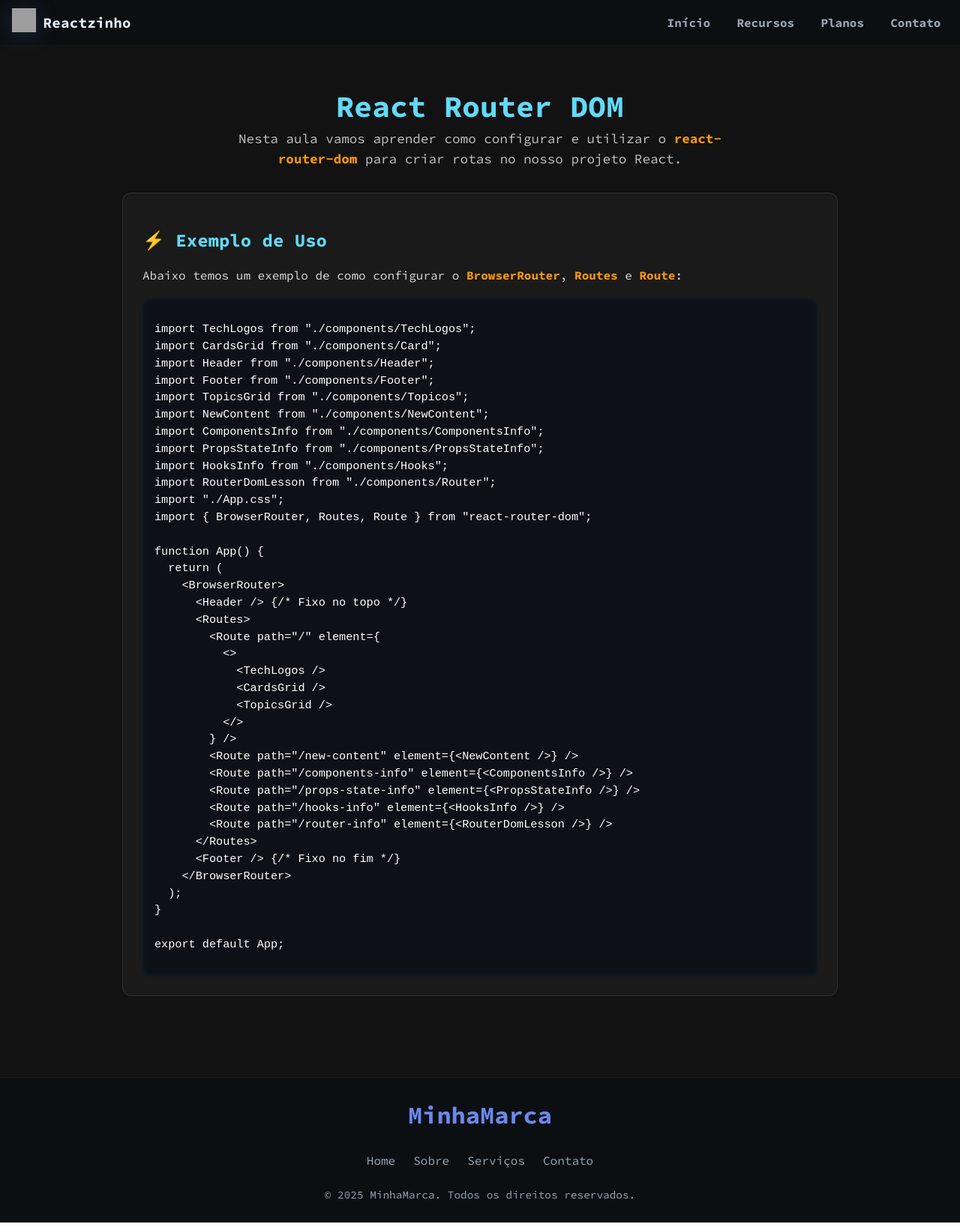
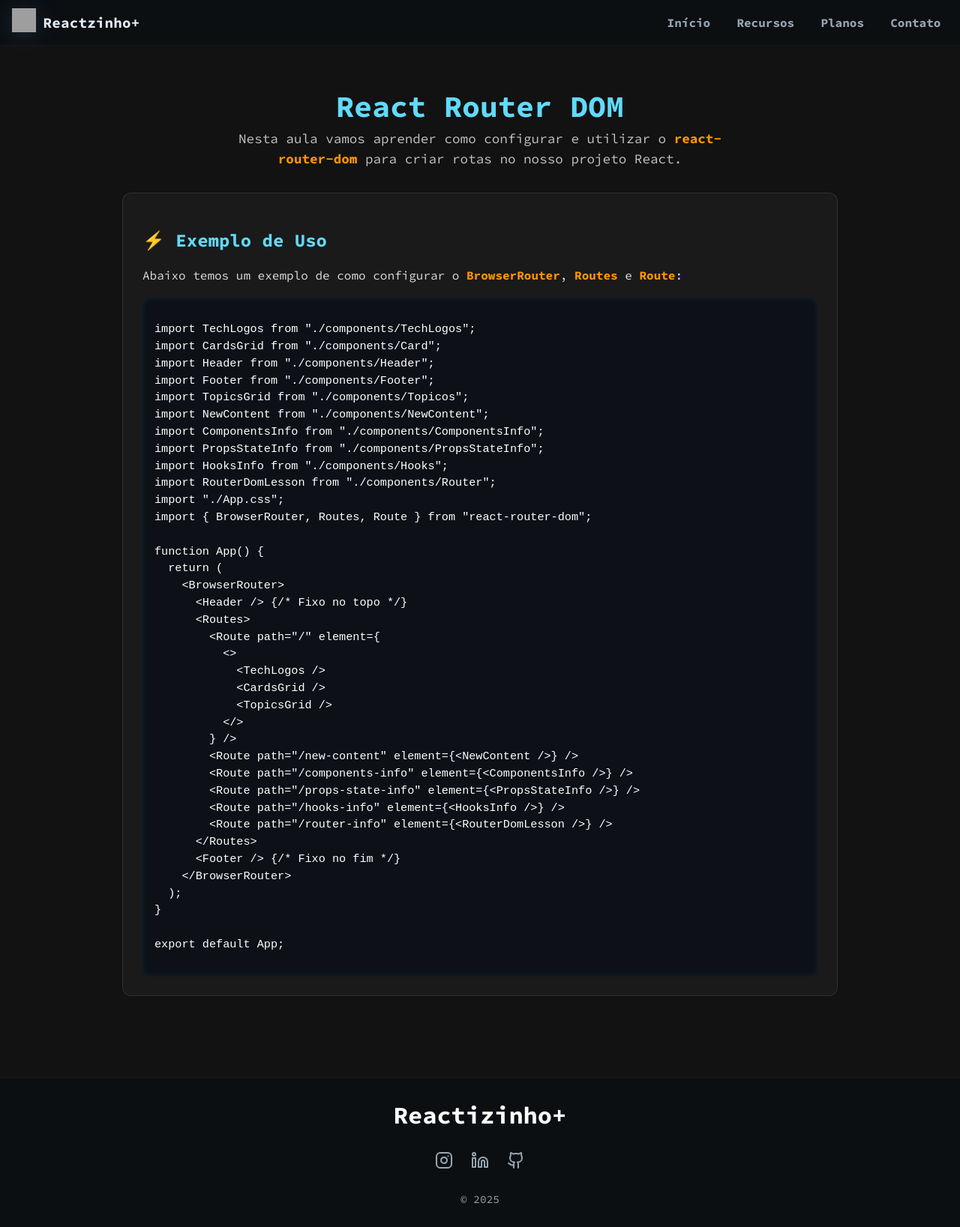
Before and after one commit to euapariciocoelho1996/Projeto_React, a React (Vite) app: page /router-info in a window 1280 px wide. Shown: the whole page at 75% size. Built offline with nearby package versions, Linux system fonts and the light colour scheme; grey boxes are pictures that could not be loaded.

Commit message:
Footer completo

```diff
--- a/index.html
+++ b/index.html
@@ -5,7 +5,7 @@
     <link rel="icon" type="image/png" href="src/assets/myfav.png" />
 
     <meta name="viewport" content="width=device-width, initial-scale=1.0" />
-    <title>Reactzinho</title>
+    <title>Reactzinho+</title>
   </head>
   <body>
     <div id="root"></div>
--- a/package.json
+++ b/package.json
@@ -11,6 +11,8 @@
   },
   "dependencies": {
     "aos": "^2.3.4",
+    "lucide": "^0.541.0",
+    "lucide-react": "^0.541.0",
     "react": "^18.3.1",
     "react-dom": "^18.3.1",
     "react-router-dom": "^6.30.1"
--- a/src/components/Footer.css
+++ b/src/components/Footer.css
@@ -27,7 +27,7 @@
 
 /* Logo */
 .footer__logo h2 {
-  color: var(--accent);
+  color: white;
   margin: 0;
   font-size: clamp(1.5rem, 4vw, 2rem);
 }
@@ -52,7 +52,7 @@
 }
 
 .footer__links li a:hover {
-  color: #ffffff;
+  color: var(--accent);
   text-decoration: underline;
 }
 
--- a/src/components/Footer.jsx
+++ b/src/components/Footer.jsx
@@ -1,29 +1,40 @@
 import "./Footer.css";
+import { Instagram } from "lucide-react";
+import { Linkedin } from "lucide-react";
+import { Github } from "lucide-react";
 
 const Footer = () => {
   return (
     <footer className="footer">
       <div className="footer__container">
         <div className="footer__logo">
-          <h2>MinhaMarca</h2>
+          <h2>Reactizinho+</h2>
         </div>
         <ul className="footer__links">
           <li>
-            <a href="#home">Home</a>
+            <a
+              href="https://www.instagram.com/euapariciocoelho_/"
+              target="_blank"
+            >
+              <Instagram />
+            </a>
           </li>
           <li>
-            <a href="#about">Sobre</a>
+            <a
+              href="https://www.linkedin.com/in/franciscoaparicio/"
+              target="_blank"
+            >
+              <Linkedin />
+            </a>
           </li>
           <li>
-            <a href="#services">Serviços</a>
-          </li>
-          <li>
-            <a href="#contact">Contato</a>
+            <a href="https://github.com/euapariciocoelho1996" target="_blank">
+              <Github />
+            </a>
           </li>
         </ul>
         <div className="footer__copyright">
-          &copy; {new Date().getFullYear()} MinhaMarca. Todos os direitos
-          reservados.
+          &copy; {new Date().getFullYear()}
         </div>
       </div>
     </footer>
--- a/src/components/Header.jsx
+++ b/src/components/Header.jsx
@@ -19,7 +19,7 @@ export default function Header() {
               height="32"
             />
           </div>
-          <span className="brand__text">Reactzinho</span>
+          <span className="brand__text">Reactzinho+</span>
         </div>
 
         <nav className="nav" aria-label="Navegação principal">
```
Also changed, not shown: 1 other file (tests, documents, lock files or other folders).
